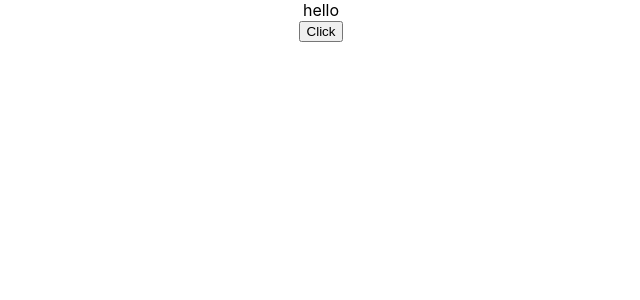
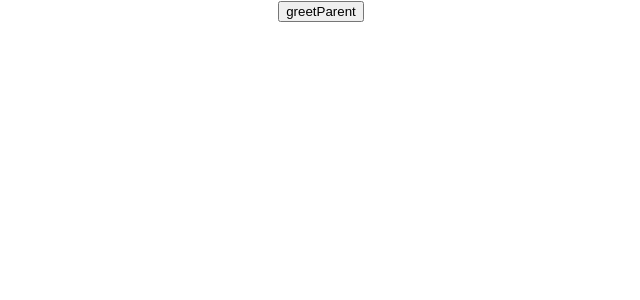
Before and after one commit to Plaxidia/myapp, a React (Create React App) app: page / in a window 1280 px wide. Shown: the top 300 px of the page, without its empty margins (319-959 px from the left). Built offline with nearby package versions, Linux system fonts and the light colour scheme.

Commit message:
Added a file Props in React

```diff
--- a/src/App.js
+++ b/src/App.js
@@ -10,14 +10,17 @@
 import ClickFunction from './Components/ClickFunction';
 import ClassClick from './Components/ClassClick';
 import EventBind from './Components/EventBind';
+import ParentComponent from './Components/ParentComponent';
+import Childcomponent from './Components/Childcomponent';
 
 function App() {
 
   return (
     <div className="App">
 
-      <EventBind/>
-      {/*
+      <ParentComponent/>
+      {/*<EventBind/>
+
 
       <ClickFunction/>
       <ClassClick/>
--- /dev/null
+++ b/src/Components/Childcomponent.js
@@ -0,0 +1,13 @@
+import React from 'react'
+
+function Childcomponent(props) {
+  return (
+    <div>
+          {/* <button onClick={props.greetHandler}>greetParent</button>*/}
+          <button onClick={ () => props.greetHandler('child')}>greetParent</button>
+
+    </div>
+  )
+}
+
+export default Childcomponent
--- /dev/null
+++ b/src/Components/ParentComponent.js
@@ -0,0 +1,29 @@
+import React, { Component } from 'react'
+import Childcomponent from './Childcomponent'
+
+ class ParentComponent extends Component {
+    constructor(props) {
+      super(props)
+
+      this.state = {
+         parentName:'Parent'
+      }
+      this.greetParent = this.greetParent.bind(this)
+    }
+greetParent(childName)
+{
+    //alert(`Hello ${this.state.parentName}`)
+    alert(`Hello ${this.state.parentName} from ${childName}`)
+}
+
+  render() {
+    return (
+      <div>
+       <Childcomponent greetHandler ={this.greetParent}/>
+
+      </div>
+    )
+  }
+}
+
+export default ParentComponent
--- /dev/null
+++ b/src/Components/tempCodeRunnerFile.js
@@ -0,0 +1 @@
+port default ParentComponent
```
